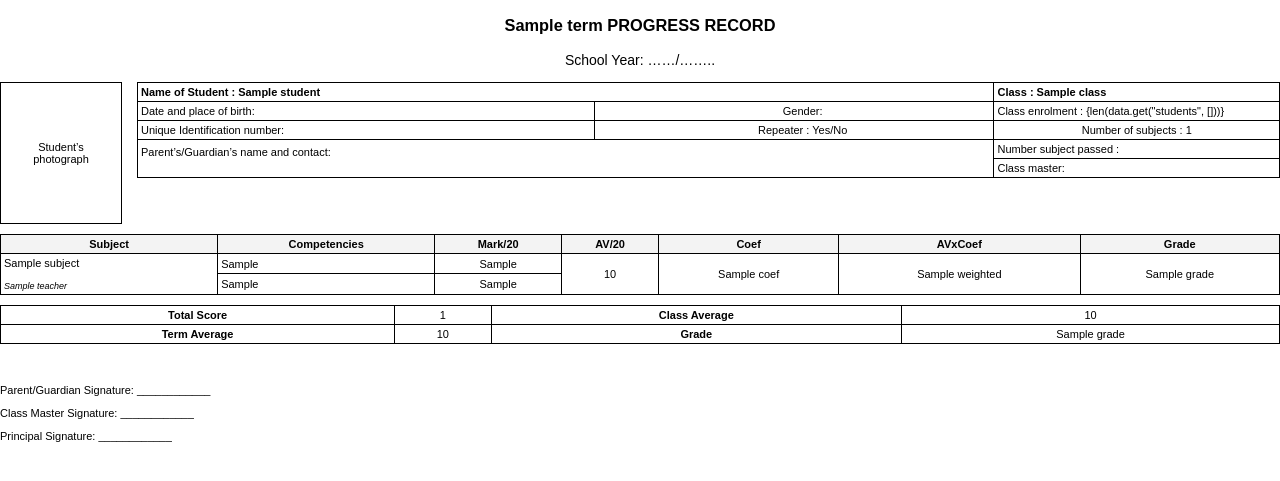
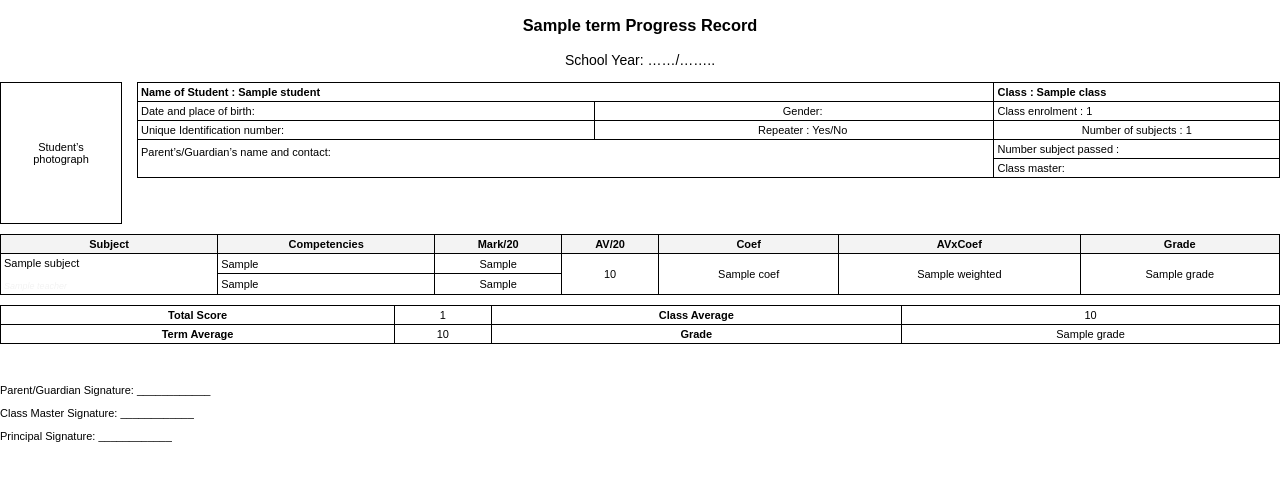
Before and after one commit to checarlson/report-backend, a Python web app: template templates/report_card.html in a window 1280 px wide. Shown: the part 122-603 px from the top of the page. Run offline with Jinja, Linux system fonts and the light colour scheme; the template is opened without the code that fills it: most values are stand-ins (such as "Sample title", 1, 10 or a date in 2020).

Commit message:
html update 3

```diff
--- a/templates/report_card.html
+++ b/templates/report_card.html
@@ -122,6 +122,7 @@
             text-align: left;
             font-size: 9px; /* Further reduced for italic text */
             font-style: italic;
+            color: #f3f3f3; /* Changed to color for better visibility */
             /*background: #f3f3f3;*/
             text-decoration-color: #f3f3f3;
     }
@@ -244,7 +245,7 @@
     </div>
 
     <div class="title">
-      <h3>{{ data.term|default('First Term') }} PROGRESS RECORD</h3>
+      <h3>{{ data.term|default('First Term') }} Progress Record</h3>
       <p>School Year: ……/……..</p>
     </div>
 
@@ -312,7 +313,7 @@
                 <td style="width: 35%; padding-left: 20px;">
                     Gender:</td>
                 </td>
-                <td><div class="subject">Class enrolment : {len(data.get("students", []))}</div></td>
+                <td><div class="subject">Class enrolment : {{ data.students|length }}</div></td>
             </tr>
             <tr>
                 <td style="width: 40%;"><div class="subject">Unique Identification number:</div></td>
```
